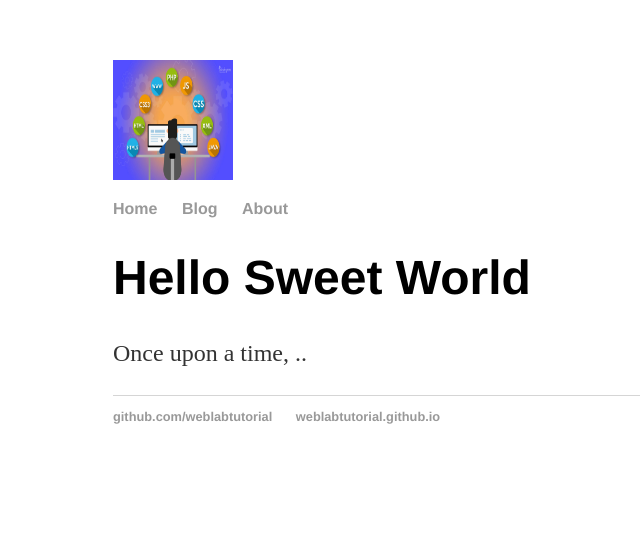
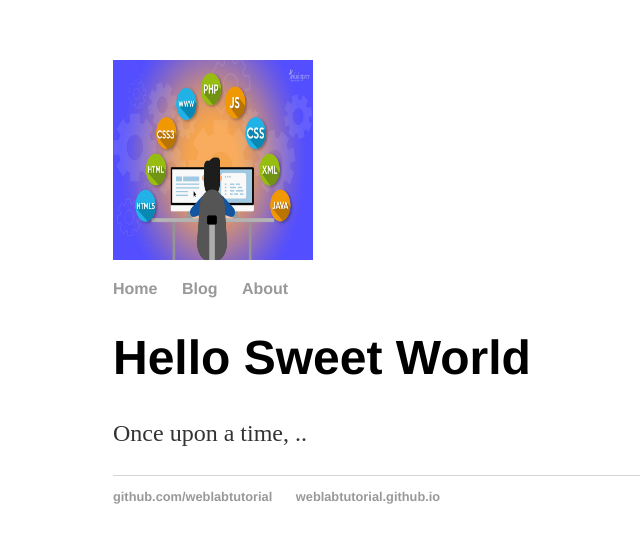
Before and after one commit to pooja-meledath/pooja-meledath, a Jekyll site: the page built from index.html, in a window 1280 px wide. Shown: the top 543 px of the page, without its empty margins (79-719 px from the left). Built offline with Jekyll 4.4.1, drawn with Linux system fonts in a browser that asks for light colours.

Commit message:
Update default.html

```diff
--- a/_layouts/default.html
+++ b/_layouts/default.html
@@ -6,7 +6,7 @@
 <link rel="stylesheet" type="text/css" href="/css/main.css">
 </head>
 <body>
-<img src = "Images/wb.jpg " alt = "Web Programming" width = "120" height = "120">
+<img src = "Images/wb.jpg " alt = "Web Programming" width = "200" height = "200">
 <nav>
 <ul>
 <li><a href="/">Home</a></li>
```
